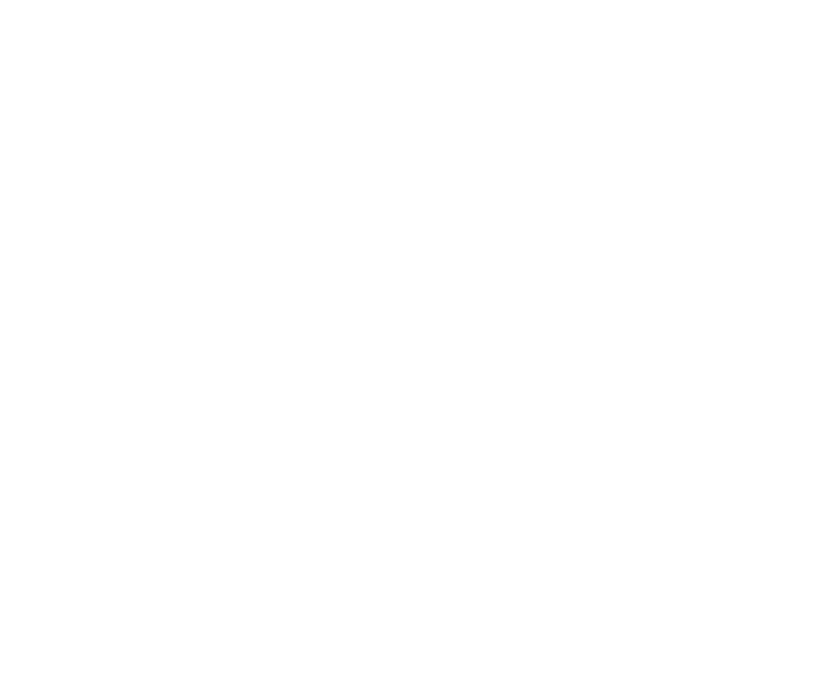
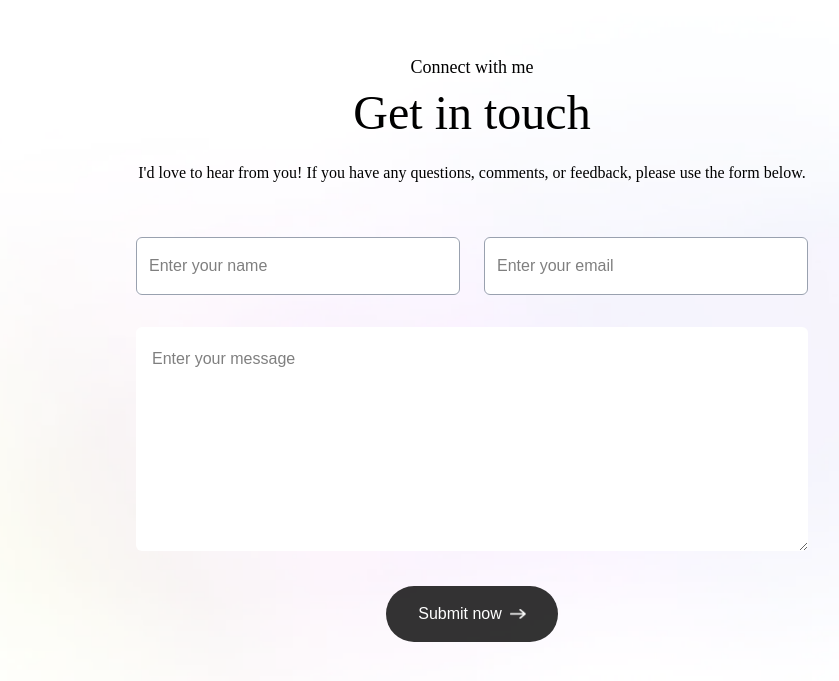
Before and after one commit to Khozacharles832/portfolio, a Next.js app: page / in a window 1280 px wide. Shown: the part 2960-3641 px from the top of the page, without its empty margins (168-1007 px from the left). Before the commit the page ends 2973 px from the top, so only its background shows below. Built offline with nearby package versions, Linux system fonts and the light colour scheme; a web font is replaced by a local one.

Commit message:
Add Contact section

```diff
--- /dev/null
+++ b/app/comoponents/Contact.jsx
@@ -0,0 +1,81 @@
+import { assets } from "@/assets/assets";
+import Image from "next/image";
+import React, { useState } from "react";
+
+const Contact = () => {
+  const [result, setResult] = useState("");
+
+  const onSubmit = async (event) => {
+    event.preventDefault();
+    setResult("Sending....");
+    const formData = new FormData(event.target);
+
+    formData.append("access_key", "1e338a18-aa8a-45fe-ac31-6e219537dcc5");
+
+    const response = await fetch("https://api.web3forms.com/submit", {
+      method: "POST",
+      body: formData,
+    });
+
+    const data = await response.json();
+
+    if (data.success) {
+      setResult("Form Submitted Successfully");
+      event.target.reset();
+    } else {
+      console.log("Error", data);
+      setResult(data.message);
+    }
+  };
+  return (
+    <div
+      id="Contact"
+      className="w-full px-[12%] py-10 scroll-mt-20 bg-[url('/footer-bg-color.png')] bg-nno-repeat bg-center bg-size[90%_auto]"
+    >
+      <h4 className="text-center mb-2 text-lg font-ovo">Connect with me</h4>
+      <h2 className="text-center text-5xl font-ovo">Get in touch</h2>
+      <p className="text-center max-w-2xl mx-auto mt-5 mb-12 font-ovo">
+        I'd love to hear from you! If you have any questions, comments, or
+        feedback, please use the form below.
+      </p>
+
+      <form onSubmit={onSubmit} className="max-w-2xl mx-auto">
+        <div className="grid grid-cols-auto gap-6 mt-10 mb-8">
+          <input
+            type="text"
+            name="name"
+            placeholder="Enter your name"
+            required
+            className="flex-1 p-3 outline-none border-[0.5px] border-gray-400 rounded-md bg-white"
+          />
+          <input
+            type="email"
+            name="email"
+            placeholder="Enter your email"
+            required
+            className="flex-1 p-3 outline-none border-[0.5px] border-gray-400 rounded-md bg-white"
+          />
+        </div>
+        <textarea
+          rows="6"
+          name="message"
+          placeholder="Enter your message"
+          required
+          className="w-full p-4 outline-none border-[0.5] border-gray-400 rounded-md bg-white mb-6"
+        ></textarea>
+
+        <button
+          type="submit"
+          className="py-3 px-8 w-max flex items-center justify-between gap-2 bg-black/80 text-white rounded-full mx-auto hover:bg-black duration-500"
+        >
+          Submit now{" "}
+          <Image src={assets.right_arrow_white} alt="arrow" className="w-4" />
+        </button>
+
+        <p className="mt-4">{result}</p>
+      </form>
+    </div>
+  );
+};
+
+export default Contact;
--- a/app/page.js
+++ b/app/page.js
@@ -4,6 +4,7 @@
 import About from "./comoponents/About";
 import Services from "./comoponents/Services";
 import Work from "./comoponents/Work";
+import Contact from "./comoponents/Contact";
 
 export default function Home() {
   return (
@@ -13,6 +14,7 @@
       <About />
       <Services />
       <Work />
+      <Contact />
     </>
   );
 }
```
